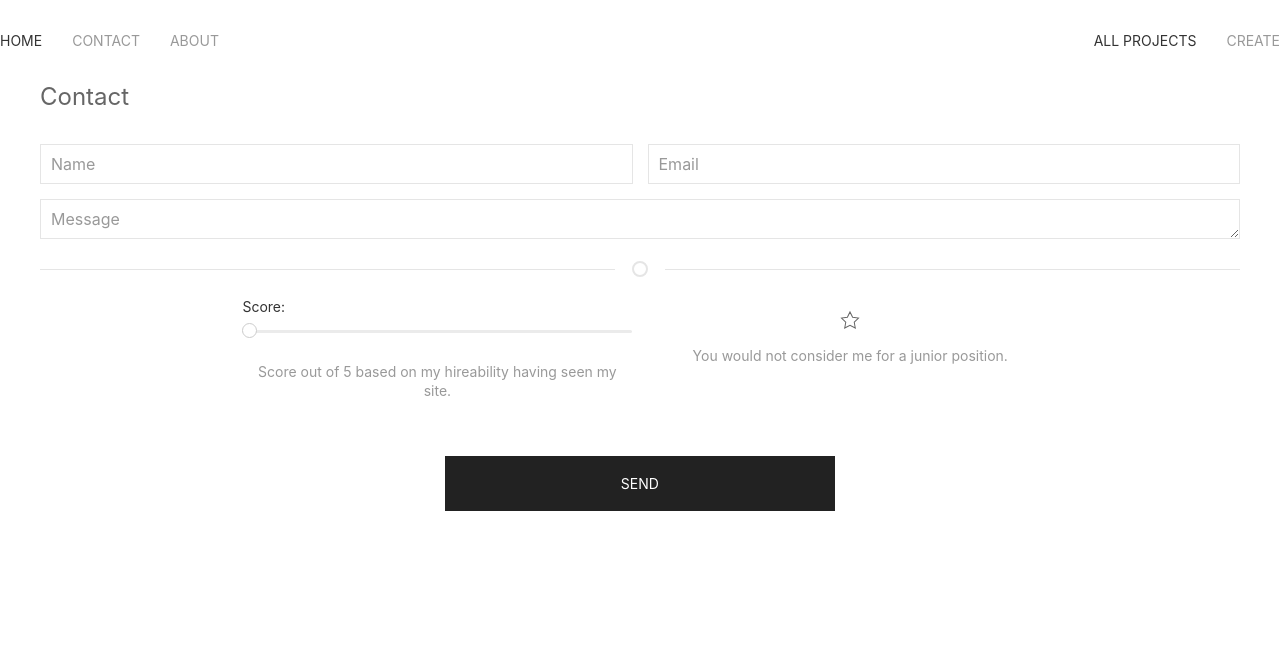
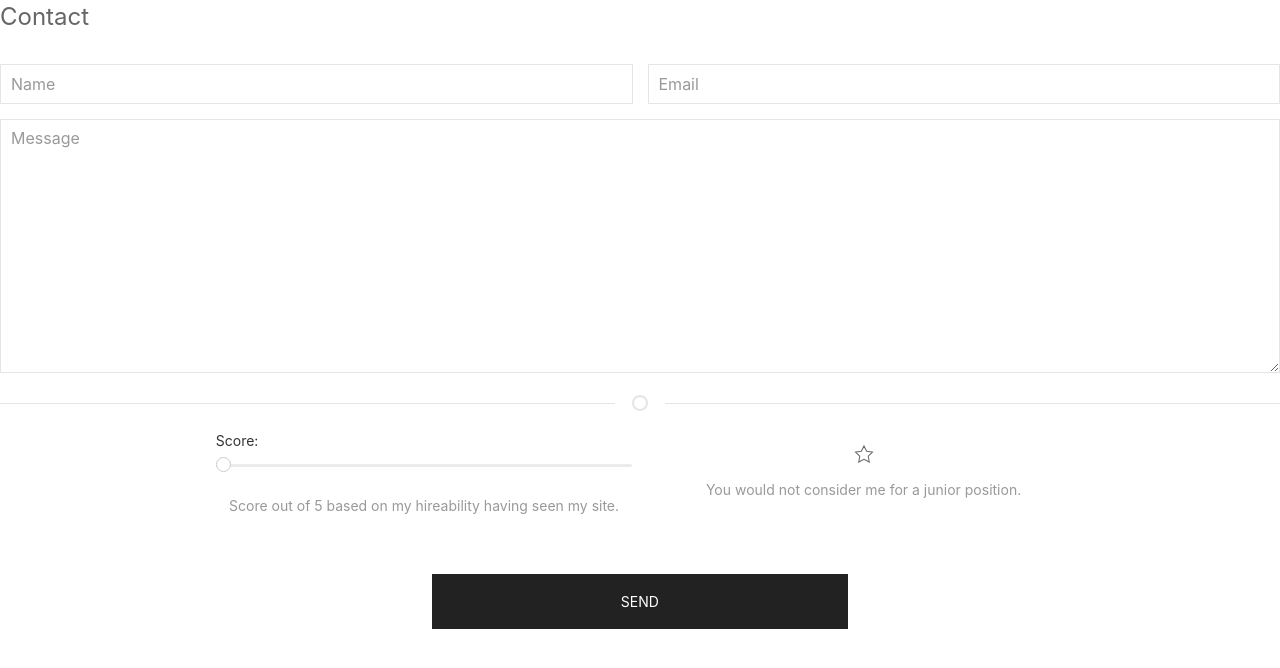
Before and after one commit to todaatsushi/atsushi.dev, a Django app: page /contact/ in a window 1280 px wide. Shown: the top 668 px of the page. Run offline with Django 3.2, Linux system fonts and the light colour scheme; some libraries are stand-ins or nearby versions.

```diff
--- a/home/templates/home/contact.html
+++ b/home/templates/home/contact.html
@@ -74,7 +74,7 @@
 
             {% elif field.label == 'Message' %}
                 <div class="uk-form-controls uk-width-1-1">
-                    {{ field|add_class:'uk-input' }}
+                    {{ field|add_class:'uk-textarea' }}
                     <hr class="uk-divider-icon">
                 </div>
             {% else %}
--- a/home/templates/home/home.html
+++ b/home/templates/home/home.html
@@ -10,5 +10,4 @@
 {% endblock %}
 
 {% block main %}
-    Home
 {% endblock %}
--- a/home/templates/home/layout.html
+++ b/home/templates/home/layout.html
@@ -20,33 +20,28 @@
     <script src="https://cdnjs.cloudflare.com/ajax/libs/uikit/3.1.4/js/uikit.min.js"></script>
     <script src="https://cdnjs.cloudflare.com/ajax/libs/uikit/3.1.4/js/uikit-icons.min.js"></script>
 
+    <!-- JQuery -->
+    <script src="https://code.jquery.com/jquery-3.4.1.min.js" integrity="sha256-CSXorXvZcTkaix6Yvo6HppcZGetbYMGWSFlBw8HfCJo=" crossorigin="anonymous"></script>
+
+    <!-- Local JS -->
+    <script src="{% static 'home/js/all.js' %}"></script>
+
     {% block javascript %}
     {% endblock %}
 
     <title>Hire Atsushi: {% block title %}{% endblock %}</title>
 </head>
 <body>
-    <nav class="uk-navbar uk-navbar-container uk-navbar-transparent">
-        <div class="uk-navbar-left">
-            <ul class="uk-navbar-nav">
-                <li class="uk-active"><a href="{% url 'home' %}">Home</a></li>
-                <li><a href="{% url 'contact' %}">Contact</a></li>
-                <li><a href="{% url 'about' %}">About</a></li>
-            </ul>
-        </div>
-        <div class="uk-navbar-center">
-        </div>
-        <div class="uk-navbar-right">
-            <ul class="uk-navbar-nav">
-                <li class="uk-active"><a href="{% url 'all-projects' %}">All Projects</a></li>
-                <li><a href="{% url 'new-project' %}">Create</a></li>
-            </ul>
-        </div>
-    </nav>
+    <section id="all">
 
-    <div class="uk-container">
-        {% block main %}
-        {% endblock %}
-    </div>
+        <nav id="main-nav">
+        </nav>
+
+        <section>
+            {% block main %}
+            {% endblock %}
+        </section>
+
+    </section>
 </body>
 </html>
```
Also changed, not shown: work/templates/work/create.html (+28 -6 lines).
